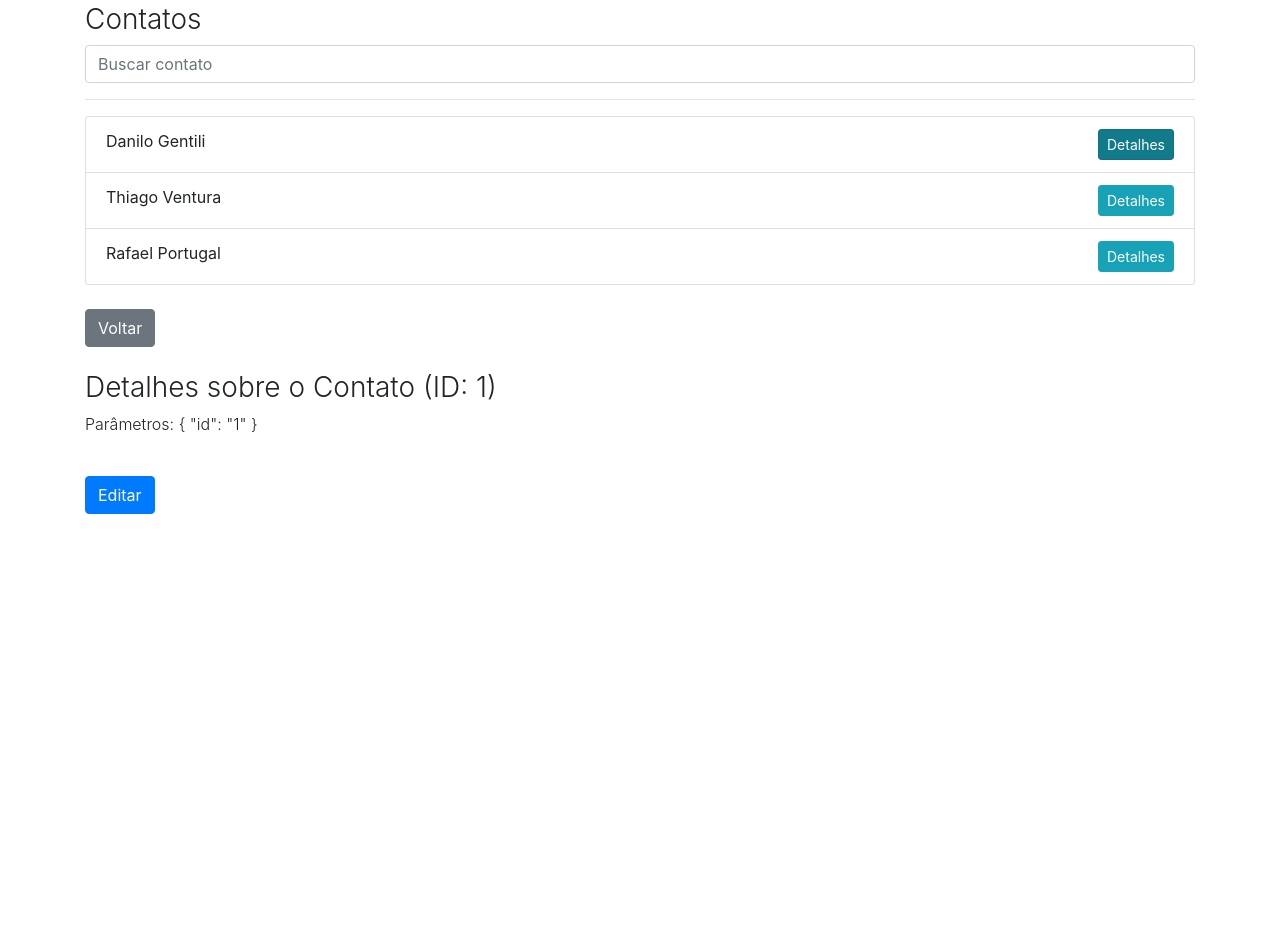
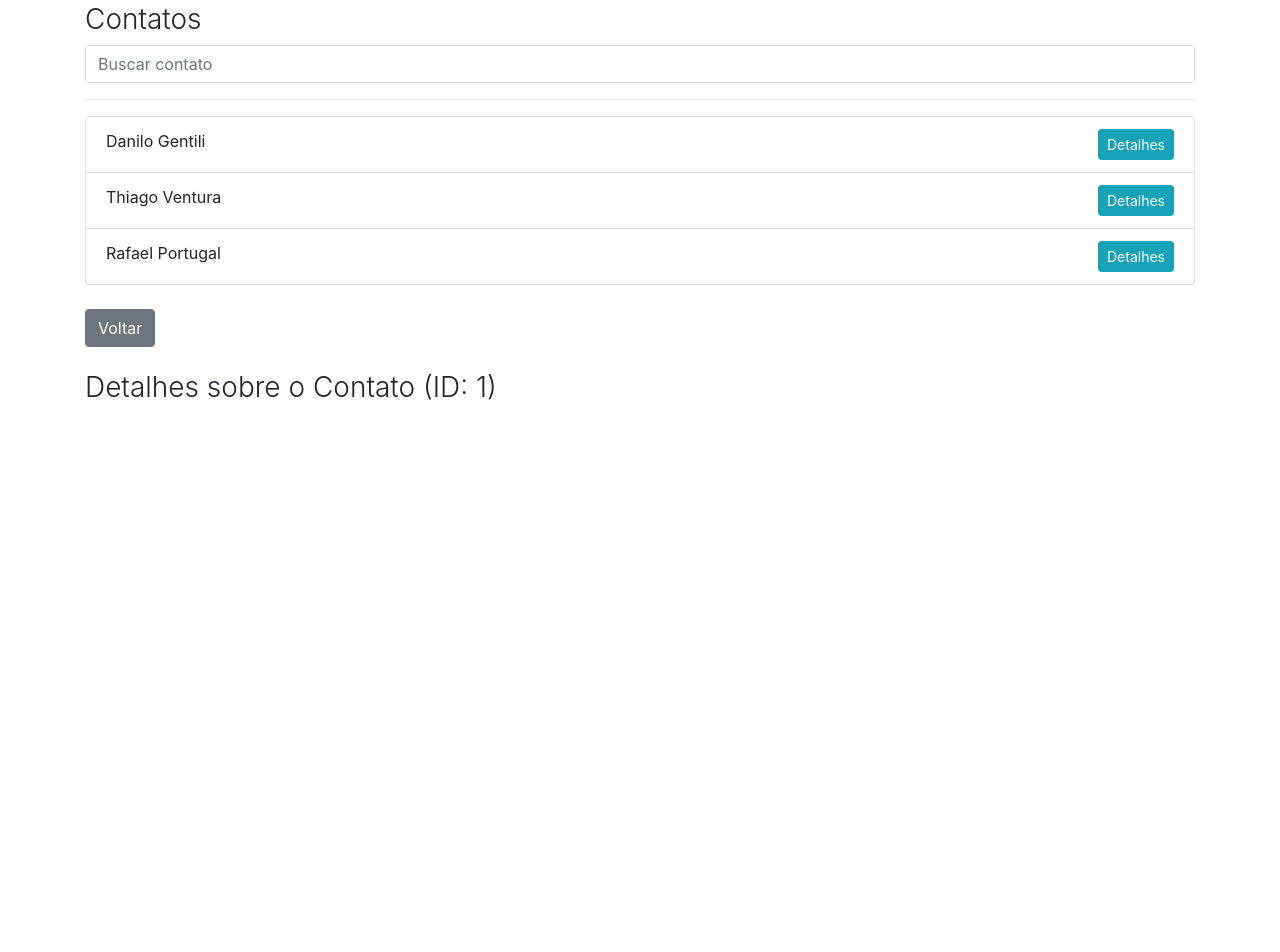
Before and after one commit to taironedias/vue-init, a Vue app in the folder with-docker/code/vue-rotas/: page /contatos/1 in a window 1280 px wide. Shown: the part 340-1292 px from the top of the page. Before the commit the page ends 878 px from the top, so only its background shows below. Built offline with nearby package versions, Linux system fonts and the light colour scheme.

Commit message:
usando hash

```diff
--- a/with-docker/code/vue-rotas/src/components/contatos/ContatosListaIten.vue
+++ b/with-docker/code/vue-rotas/src/components/contatos/ContatosListaIten.vue
@@ -2,7 +2,11 @@
     <li>
         <span>{{ contact.name }}</span>
         <router-link
-            :to="{ name: 'contato', params: { id : contact.id } }"
+            :to="{
+                name: 'contato',
+                params: { id : contact.id },
+                hash: '#params'
+            }"
             class="btn btn-info btn-sm float-right">
                 Detalhes
         </router-link>
--- a/with-docker/code/vue-rotas/src/views/contatos/ContatoDetalhes.vue
+++ b/with-docker/code/vue-rotas/src/views/contatos/ContatoDetalhes.vue
@@ -1,7 +1,9 @@
 <template>
     <div>
         <h3 class="font-weight-light">Detalhes sobre o Contato (ID: {{ id }})</h3>
-        <p class="font-weight-light">Parâmetros: {{ parametros }}</p>
+        <div style="height: 900px"></div>
+        <p id="params" class="font-weight-light">Parâmetros: {{ parametros }}</p>
+        <p class="font-weight-light">Hash: {{ $route.hash }}</p>
         <router-link
             :to="`/contatos/${id}/editar`"
             class="btn btn-primary mt-4 mb-4">
```
